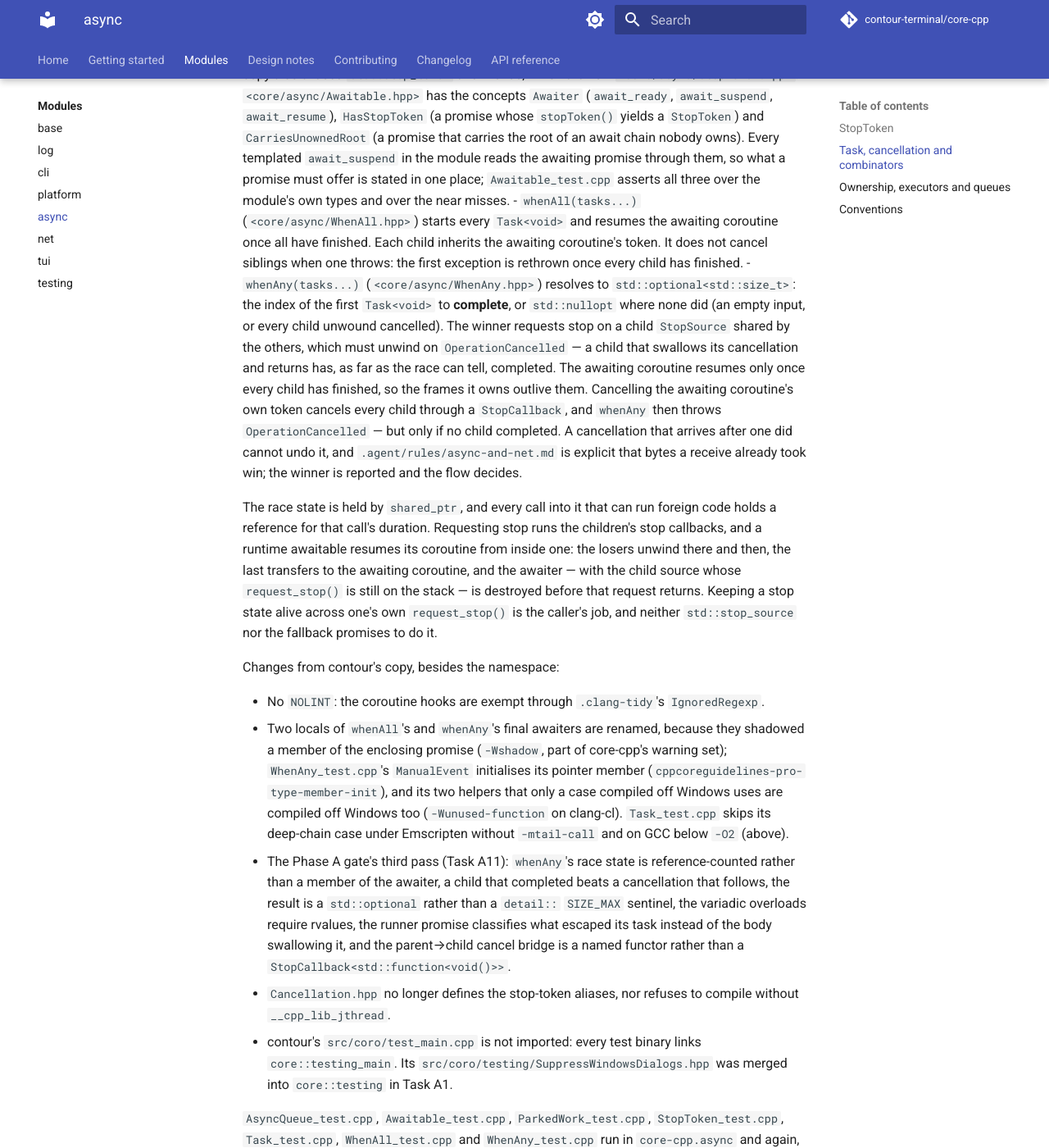
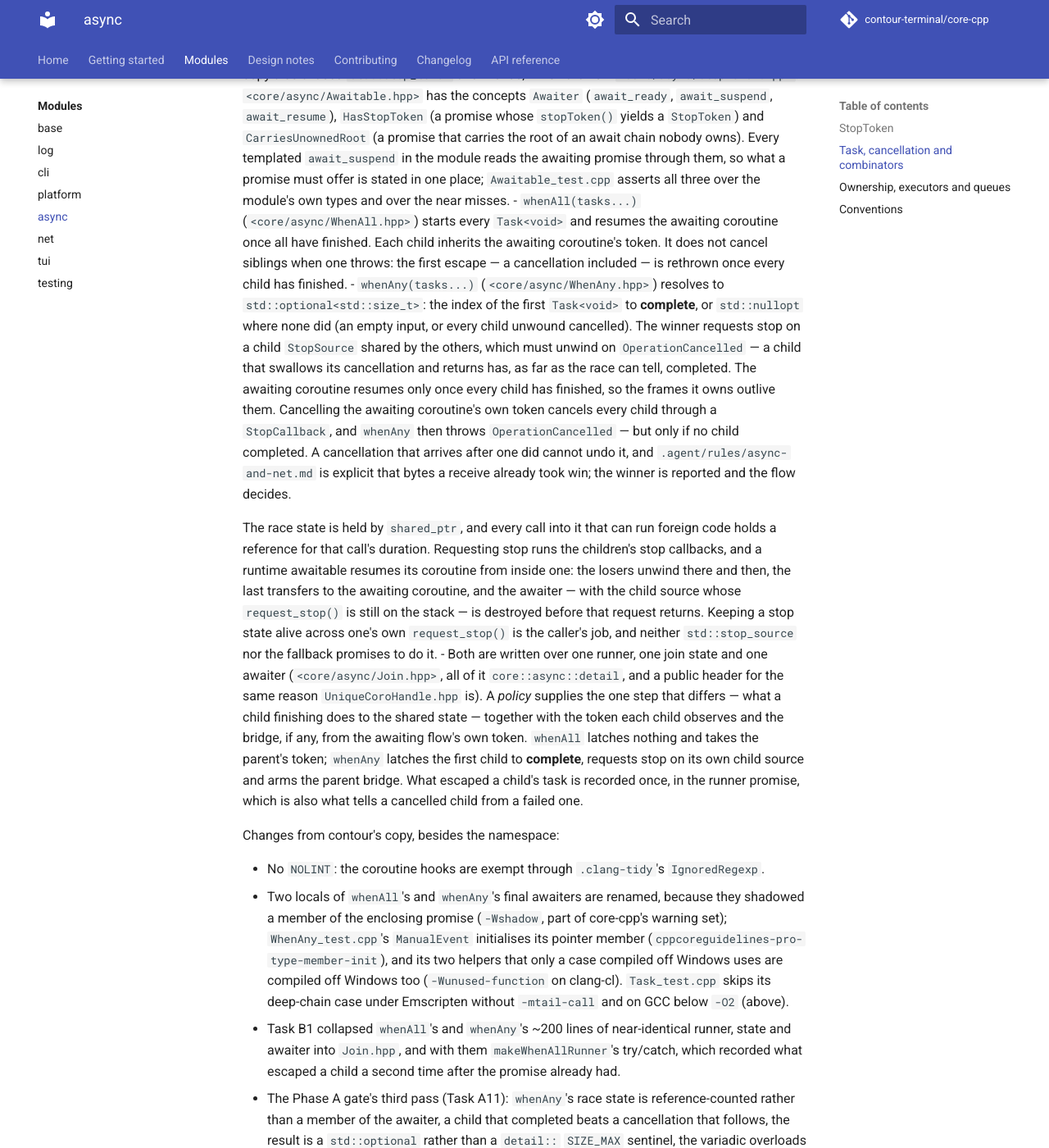
Before and after one commit to contour-terminal/core-cpp, an MkDocs documentation site: the page built from docs/modules/async.md, in a window 1280 px wide and 1400 px high, scrolled down 2798 px. Shown: the whole window at 82% size. Built offline with MkDocs 1.6.1 and Material for MkDocs 9.7.7, drawn with Linux system fonts in a browser that asks for light colours; comment, search, counter and statistics services are not loaded.

Commit message:
async: one runner and one join behind whenAll and whenAny
The two combinators were ~200 lines of near-identical runner, state and awaiter
that differed in one step: what a child finishing does to the shared state. That
step is now a policy, and everything else -- the wrapper coroutine, the count of
live children plus a start-phase guard, the token and chain root pushed into each
child, the tail transfer from the last child to finish -- is Join.hpp, which
WhenAll.hpp and WhenAny.hpp both include.

Two things the one source settles:

- What escaped a child's task is recorded once, in the runner promise.
  makeWhenAllRunner() used to catch it in the body as well, so the same fact had
  two owners and the promise's own unhandled_exception was written as if
  unreachable.
- whenAll's join state is reference-counted like whenAny's, so the rule that
  keeps a stop state alive across its own request_stop() has one spelling.

No public name changes and no behaviour changes. A cancelled whenAll child still
unwinds into the join like any other escape -- whenAny is the one that tells the
two apart, because it decides a winner on the difference -- and WhenAll_test.cpp
now says so, since one runner serves both.

Signed-off-by: Christian Parpart <christian@parpart.family>

```diff
--- a/docs/modules/async.md
+++ b/docs/modules/async.md
@@ -113,8 +113,8 @@ Imported from contour's `src/coro` at `6777ff05`, with `coro::` renamed `core::a
   module's own types and over the near misses.
 - `whenAll(tasks...)` (`<core/async/WhenAll.hpp>`) starts every `Task<void>` and resumes the
   awaiting coroutine once all have finished. Each child inherits the awaiting coroutine's token.
-  It does not cancel siblings when one throws: the first exception is rethrown once every child
-  has finished.
+  It does not cancel siblings when one throws: the first escape — a cancellation included — is
+  rethrown once every child has finished.
 - `whenAny(tasks...)` (`<core/async/WhenAny.hpp>`) resolves to
   `std::optional<std::size_t>`: the index of the first `Task<void>` to **complete**, or
   `std::nullopt` where none did (an empty input, or every child unwound cancelled). The winner
@@ -133,6 +133,14 @@ Imported from contour's `src/coro` at `6777ff05`, with `coro::` renamed `core::a
   `request_stop()` is still on the stack — is destroyed before that request returns. Keeping a
   stop state alive across one's own `request_stop()` is the caller's job, and neither
   `std::stop_source` nor the fallback promises to do it.
+- Both are written over one runner, one join state and one awaiter (`<core/async/Join.hpp>`, all of
+  it `core::async::detail`, and a public header for the same reason `UniqueCoroHandle.hpp` is). A
+  *policy* supplies the one step that differs — what a child finishing does to the shared state —
+  together with the token each child observes and the bridge, if any, from the awaiting flow's own
+  token. `whenAll` latches nothing and takes the parent's token; `whenAny` latches the first child
+  to **complete**, requests stop on its own child source and arms the parent bridge. What escaped
+  a child's task is recorded once, in the runner promise, which is also what tells a cancelled
+  child from a failed one.
 
 Changes from contour's copy, besides the namespace:
 
@@ -143,6 +151,9 @@ Changes from contour's copy, besides the namespace:
   (`cppcoreguidelines-pro-type-member-init`), and its two helpers that only a case compiled off
   Windows uses are compiled off Windows too (`-Wunused-function` on clang-cl). `Task_test.cpp`
   skips its deep-chain case under Emscripten without `-mtail-call` and on GCC below `-O2` (above).
+- Task B1 collapsed `whenAll`'s and `whenAny`'s ~200 lines of near-identical runner, state and
+  awaiter into `Join.hpp`, and with them `makeWhenAllRunner`'s try/catch, which recorded what
+  escaped a child a second time after the promise already had.
 - The Phase A gate's third pass (Task A11): `whenAny`'s race state is reference-counted rather
   than a member of the awaiter, a child that completed beats a cancellation that follows, the
   result is a `std::optional` rather than a `detail::` `SIZE_MAX` sentinel, the variadic overloads
```
Also changed, not shown: .agent/reference/provenance.md (+4 -3 lines), CHANGELOG.md (+12 -0 lines), 6 other files.
